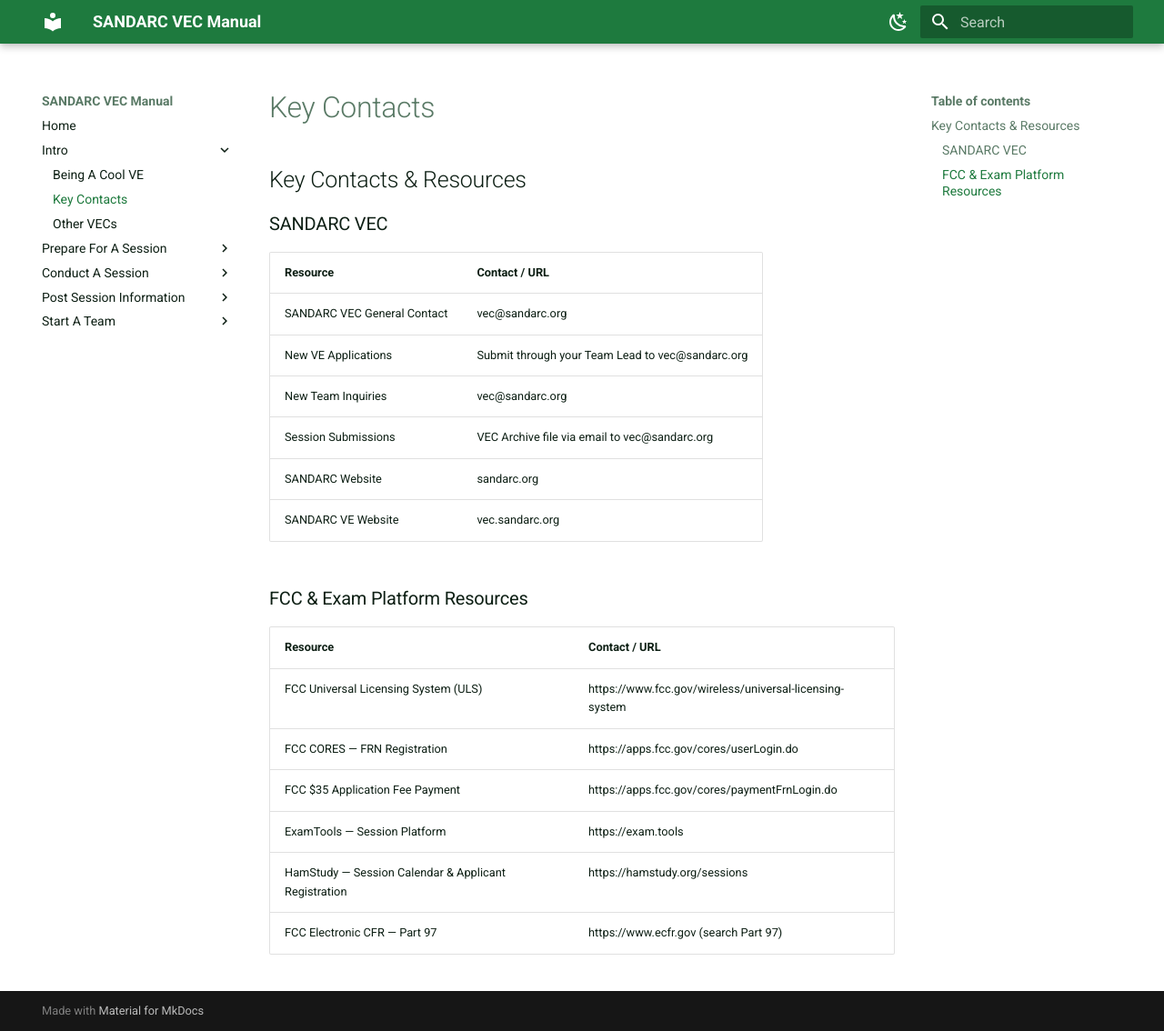
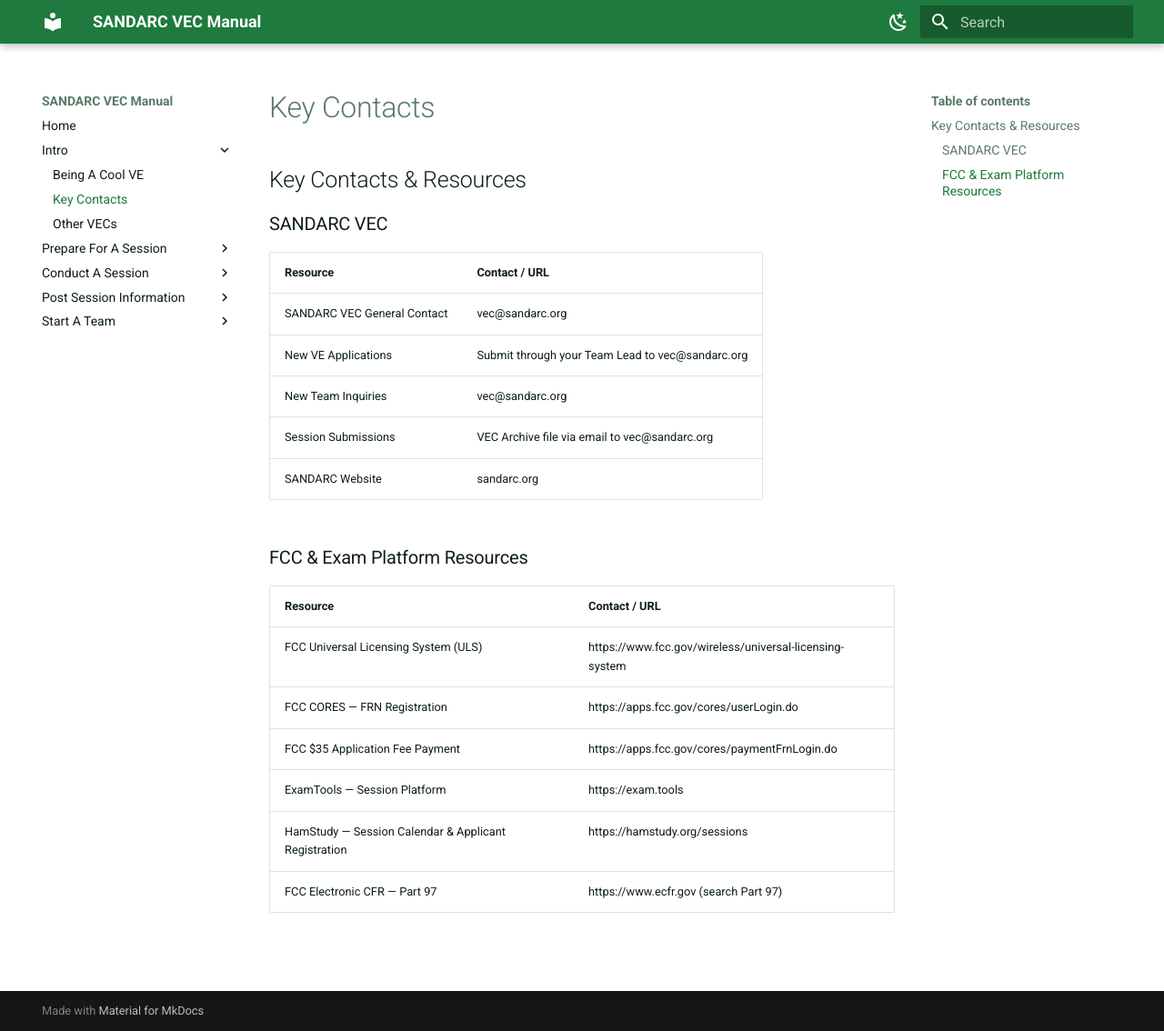
Before and after one commit to SANDARC-VEC/manual, an MkDocs documentation site: the page built from docs/Intro/Key_Contacts.md, in a window 1280 px wide and 1134 px high. Shown: the whole window at 91% size. Built offline with MkDocs 1.6.1 and Material for MkDocs 9.7.7, drawn with Linux system fonts in a browser that asks for light colours.

Commit message:
Apply suggestion from @paintballlaws

```diff
--- a/docs/Intro/Key_Contacts.md
+++ b/docs/Intro/Key_Contacts.md
@@ -9,7 +9,6 @@
 | New Team Inquiries          | vec@sandarc.org                                  |
 | Session Submissions         | VEC Archive file via email to vec@sandarc.org    |
 | SANDARC Website             | sandarc.org                                      |
-| SANDARC VE Website          | vec.sandarc.org                                  |
 
 ### FCC & Exam Platform Resources
 
```
